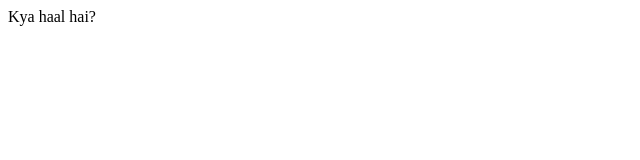
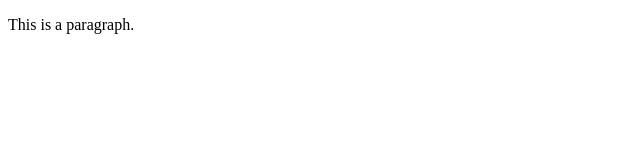
Before and after one commit to himanshupandey26/github-repo, a plain HTML site: page index.html in a window 1280 px wide. Shown: the whole page, without its empty margins (0-640 px from the left). Drawn offline with Linux system fonts and the light colour scheme.

Commit message:
Add para

```diff
--- a/index.html
+++ b/index.html
@@ -1 +1,11 @@
-<p>Kya haal hai?</p>
+<!DOCTYPE html>
+<html lang="en">
+<head>
+  <meta charset="UTF-8">
+  <meta name="viewport" content="width=device-width, initial-scale=1.0">
+  <title>Document</title>
+</head>
+<body>
+  <p>This is a paragraph.</p>
+</body>
+</html>
```
